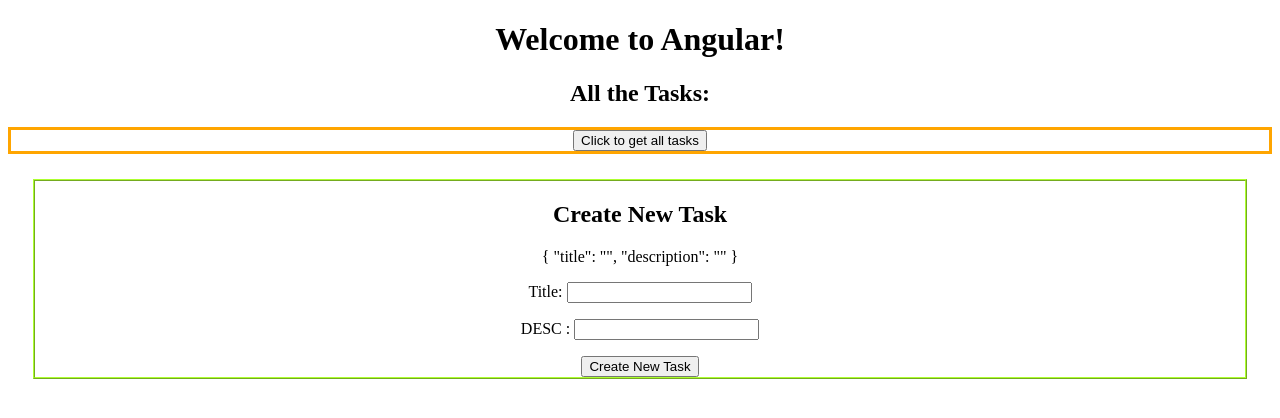
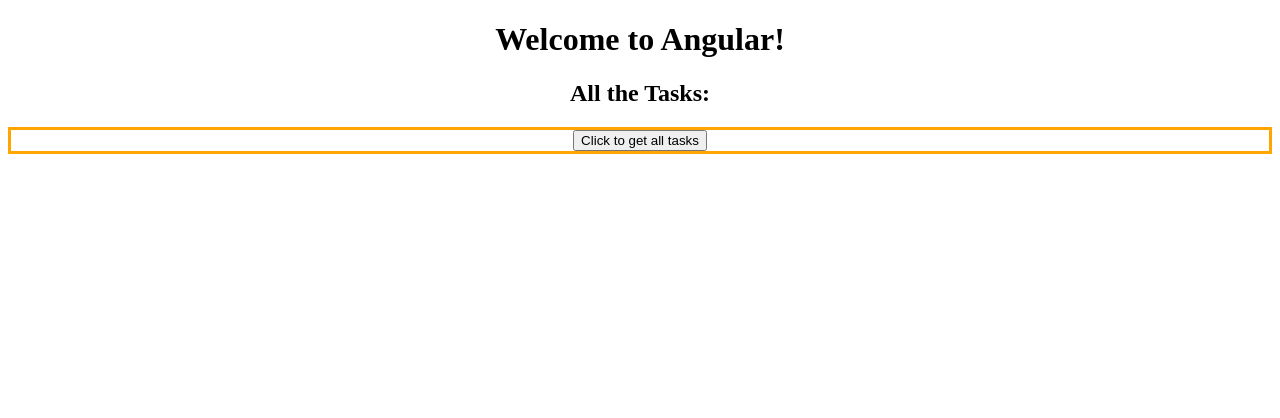
Before and after one commit to BiTheDev/JS_An_API, an Angular app in the folder angular/: page / in a window 1280 px wide. Shown: the top 418 px of the page. Built offline with nearby package versions, Linux system fonts and the light colour scheme.

Commit message:
pass data to child

```diff
--- a/angular/src/app/app.component.html
+++ b/angular/src/app/app.component.html
@@ -13,11 +13,11 @@
     </div>
   </div>
   <div>
-    <div *ngIf="getdetail" id="detail">
+    <!-- <div *ngIf="getdetail" id="detail">
       <h2>Tasks Detail</h2>
       <h4>Title: {{detail[0].title}}</h4>
-      <p>Description: {{detail[0].description}}</p>
-      <button (click)="EditTask(detail[0]._id)">Edit</button>
+      <p>Description: {{detail[0].description}}</p> -->
+      <!-- <button (click)="EditTask(detail[0]._id)">Edit</button>
       <button (click)="RemoveTask(detail[0]._id)">Delete</button>
       <div *ngIf="edit">
         <form (submit)="UpdateTask(detail[0]._id)">
@@ -25,10 +25,10 @@
         <p>DESC : <input type="text" name="editTask.description" [(ngModel)]="editTask.description" value={{detail[0].description}} /></p>
         <button type="submit">Update</button>
         </form>
-      </div>
+      </div> -->
 
-    </div>
-    <div id="create">
+    <!-- </div> -->
+    <!-- <div id="create">
       <h2>Create New Task</h2>
       <form (submit)="CreateTask()">
         <p>{{ newTask | json }}</p>
@@ -36,6 +36,7 @@
         <p>DESC : <input type="text" name="newTask.description" [(ngModel)]="newTask.description" /></p>
         <button type="submit">Create New Task</button>
       </form>
-    </div>
+    </div> -->
   </div>
+  <app-task *ngIf='getdetail' [showTask] = detail></app-task>
 </div>
--- a/angular/src/app/task/task.component.css
+++ b/angular/src/app/task/task.component.css
@@ -0,0 +1,4 @@
+div{
+    margin:2%;
+    border:2px blue groove;
+}
--- a/angular/src/app/task/task.component.html
+++ b/angular/src/app/task/task.component.html
@@ -1,3 +1,4 @@
-<p>
-  task works!
-</p>
+<div>
+<h3>{{showTask[0].title}}</h3>
+<p>{{showTask[0].description}}</p>
+</div>
```
Also changed, not shown: angular/src/app/task/task.component.ts (+6 -3 lines).
